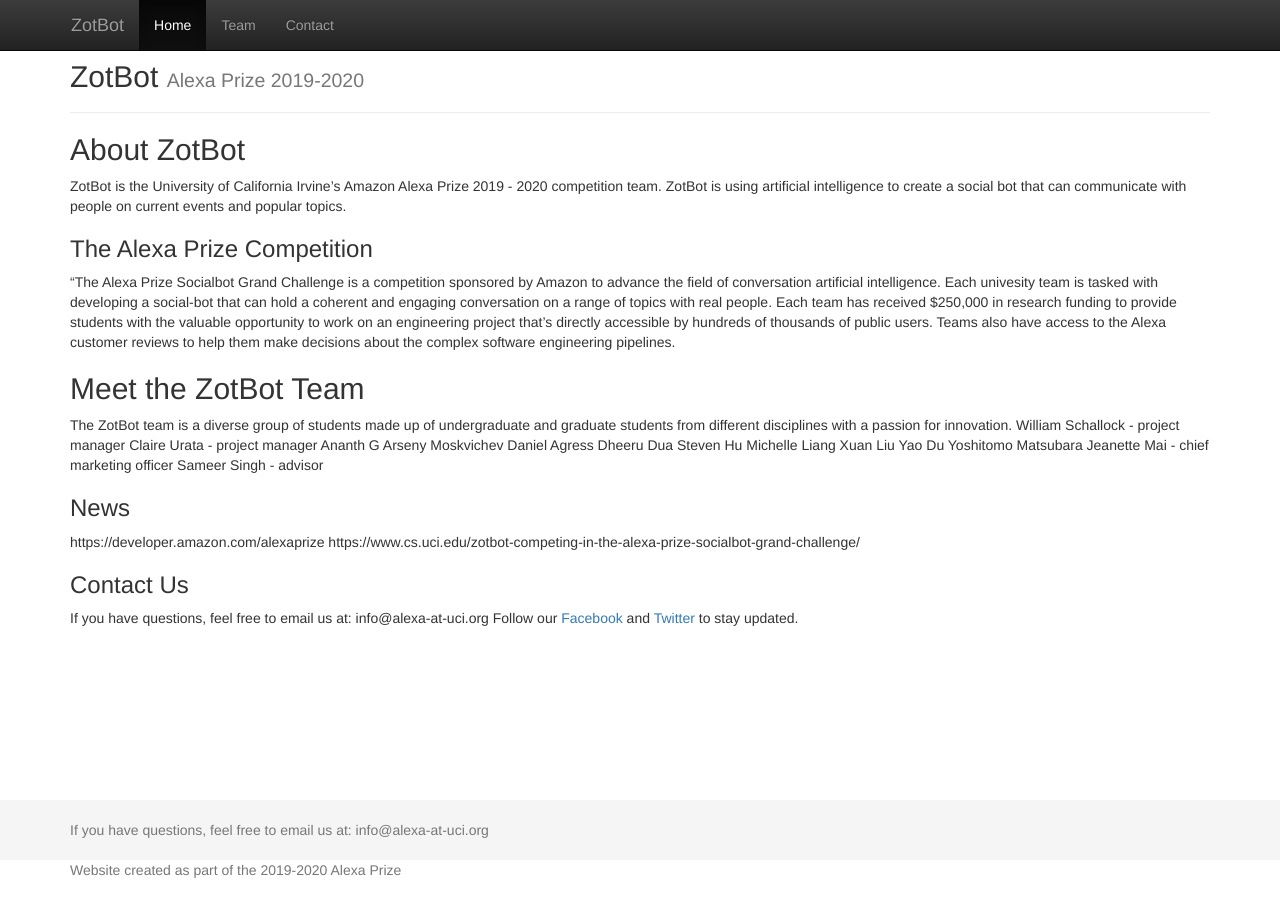
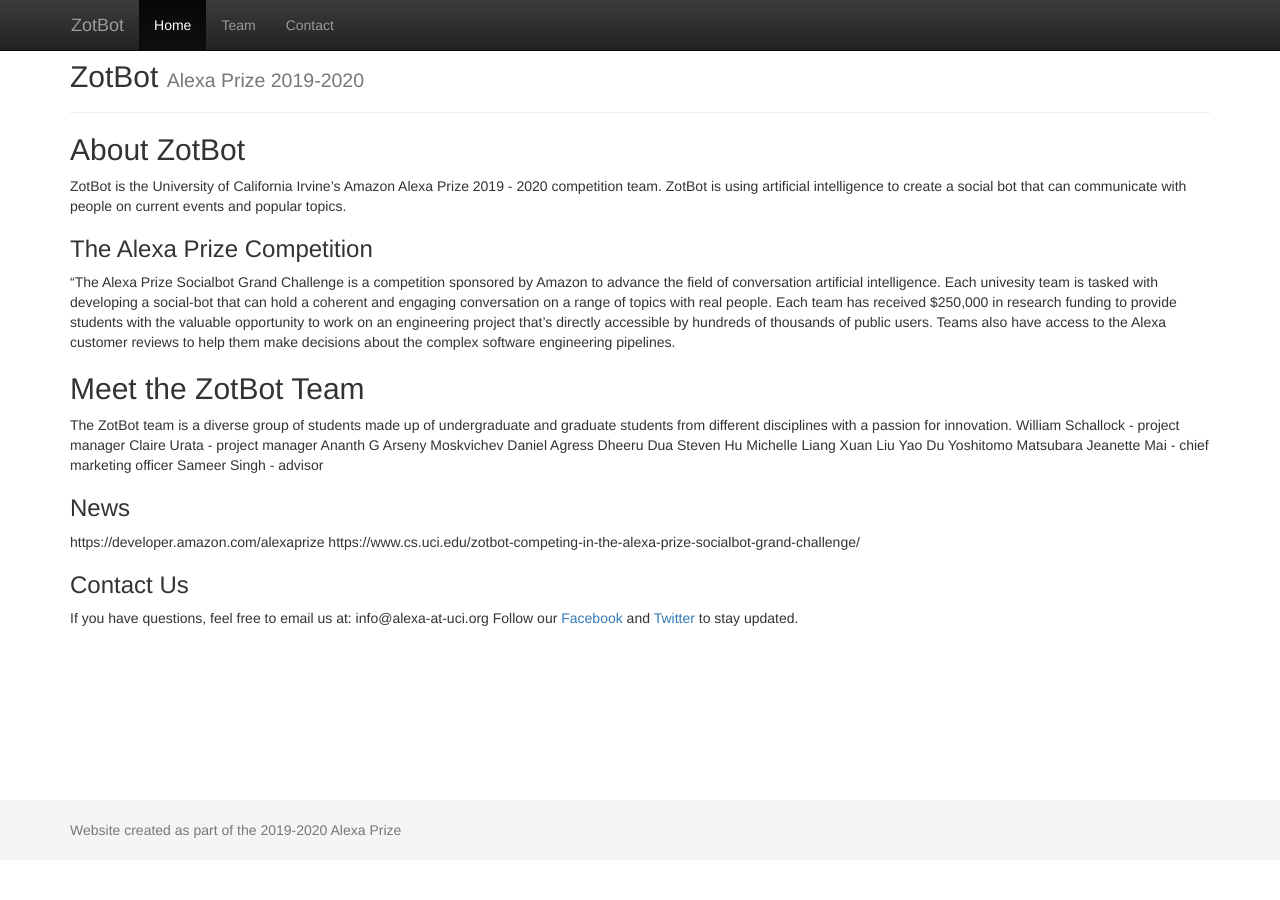
Before and after one commit to uci-zotbot/zotbot, a Jekyll site: the page built from docs/index.md, in a window 1280 px wide and 900 px high, scrolled down 40 px. Built offline with Jekyll 4.4.1, drawn with Linux system fonts in a browser that asks for light colours; after the commit the page ends 900 px from its top, so only the background shows below that.

Commit message:
Update default.html

```diff
--- a/docs/_layouts/default.html
+++ b/docs/_layouts/default.html
@@ -79,8 +79,7 @@
 
     <footer class="footer">
       <div class="container">
-        <p class="text-muted">If you have questions, feel free to email us at: info@alexa-at-uci.org</p>
-	<p class="text-muted"> Website created as part of the 2019-2020 Alexa Prize</p>
+        <p class="text-muted"> Website created as part of the 2019-2020 Alexa Prize</p>
       </div>
     </footer>
 
```
